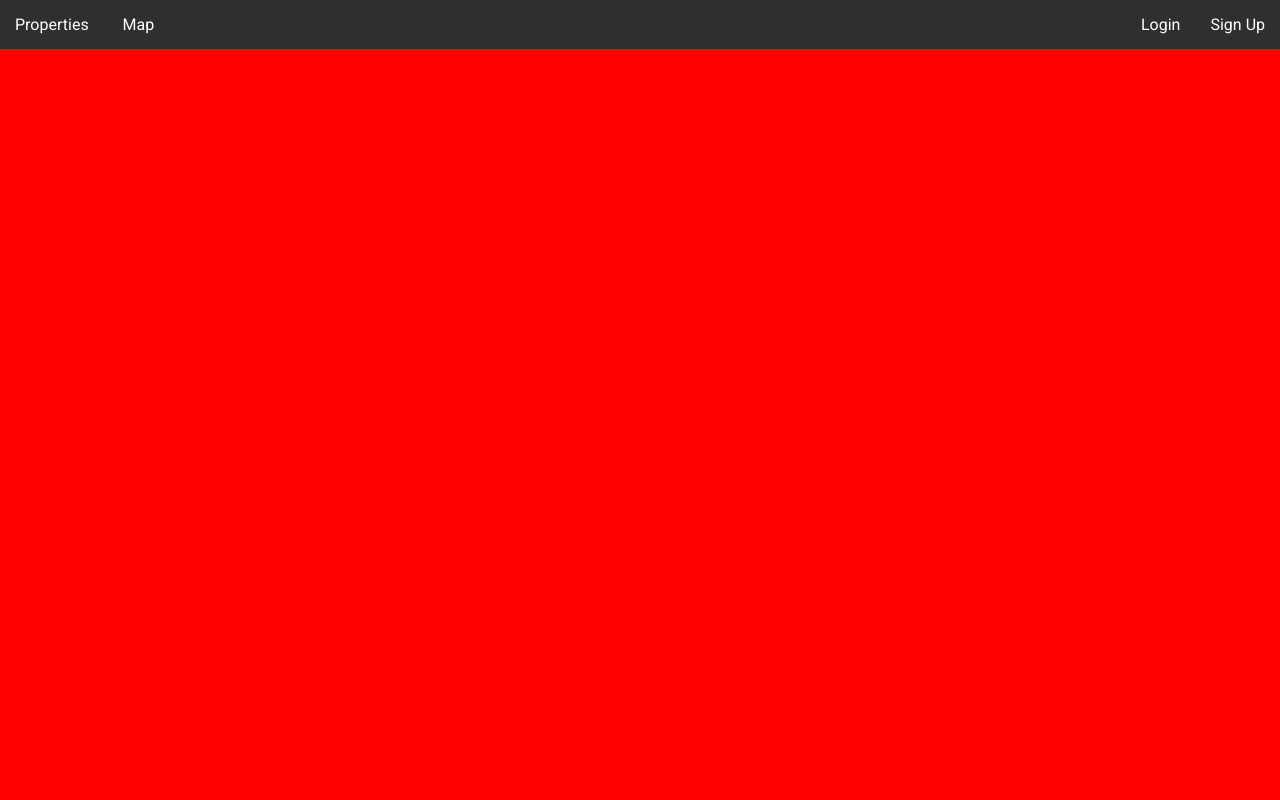
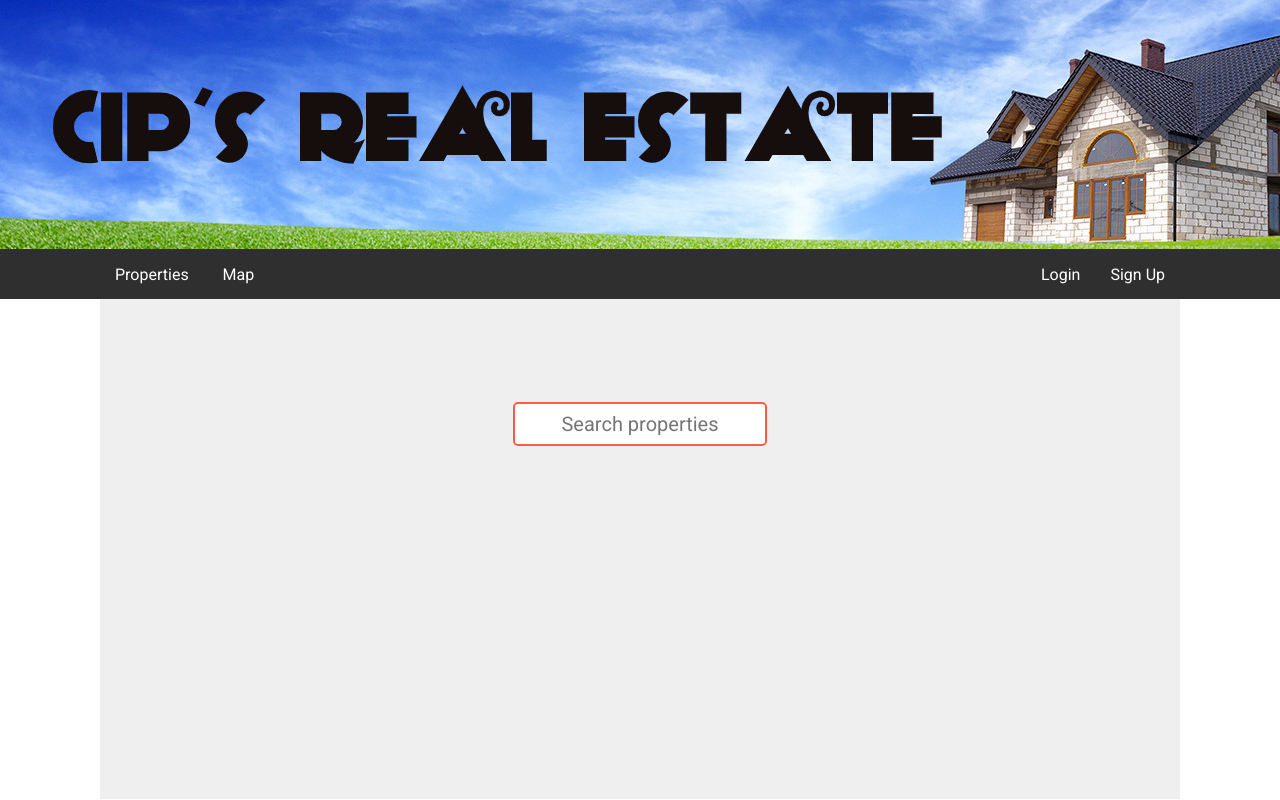
Before and after one commit to CiprianRosu/Real-Estate, a PHP site: page / in a window 1280 px wide. Run offline with PHP 8.4, Linux system fonts and the light colour scheme.

Commit message:
Added banner and search bar

```diff
--- a/index.html
+++ b/index.html
@@ -14,16 +14,22 @@
 </head>
 <body>
 <header>
+    <div id="banner">
+    </div>
     <ul>
         <li>Properties  </li>
         <li>Map</li>
         <li class="floatRight">Sign Up</li>
         <li class="floatRight">Login</li>
-
     </ul>
-
-
 </header>
+<main>
+	<div id="content">
+		<div id="searchBar">
+			<input type="text" placeholder="Search properties"/>
+		</div>
+	</div>
+</main>
 
     <!-- Javascript file link -->
     <script type="text/javascript" src="script.js"></script>
--- a/style.css
+++ b/style.css
@@ -4,15 +4,15 @@
 	font-family: 'Roboto', sans-serif;
 }
 body{
-	background-color: red;
-
 	margin: 0px;
 }
 header {
+
 	background-color:#2F2F2F;
 	margin: 0px;
 }
 header ul{
+	padding:0 100px;
 	margin-block-start:0;
 	margin-block-end:0;
 }
@@ -25,3 +25,36 @@ header ul li{
 .floatRight {
 	float: right;
 }
+
+#banner{
+	background-repeat: no-repeat;
+	height: 250px;
+	background-image:url(images/banner.png);
+}
+
+main{
+	box-sizing: border-box;
+	padding:0 100px;
+	width: 100%;
+	min-height: 500px;
+}
+#content{
+	width: 100%;
+	height: 500px;
+	background-color: #EFEFEF;
+}
+#searchBar{
+	height: 250px;
+	display:flex;
+	justify-content: center;
+	align-items: center;
+}
+#searchBar input{
+	width: 250px;
+	height: 40px;
+	background-color: white;
+	border:2px solid #FA5D47;
+	border-radius: 5px;
+	text-align: center;
+	font-size: 20px;
+}
```
Also changed, not shown: images/banner.png (added).
